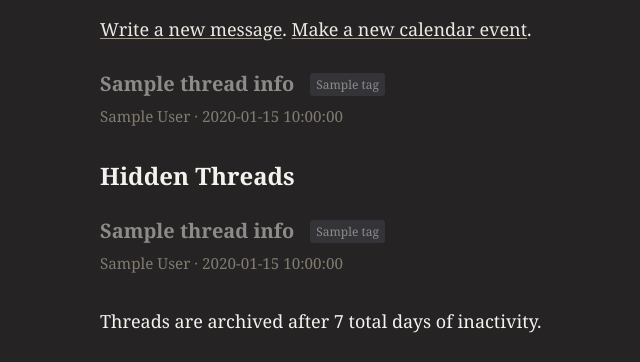
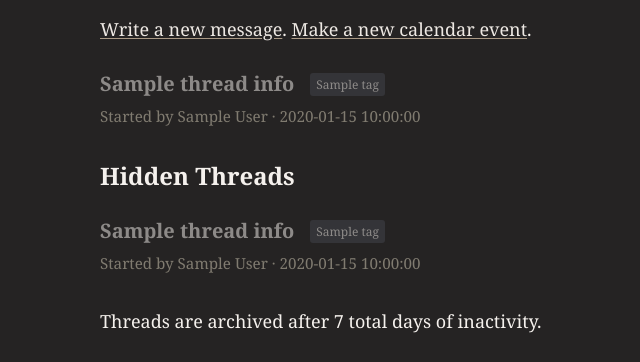
Before and after one commit to apiarian/village, a Flask app: template village_py/village/templates/threads.html in a window 1280 px wide. Shown: the part 404-766 px from the top of the page, without its empty margins (140-780 px from the left). Run offline with Flask 3, Linux system fonts and the light colour scheme; the template is opened without the code that fills it: most values are stand-ins (such as "Sample title", 1, 10 or a date in 2020); parts of the project's set-up code (start-up, migrations or seed data) failed here and were passed over; some libraries are stand-ins or nearby versions.

Commit message:
a bit of thread list clarity

```diff
--- a/village_py/village/templates/threads.html
+++ b/village_py/village/templates/threads.html
@@ -59,7 +59,7 @@
       {% endif %}
     </div>
     <div class="thread-meta-line">
-      <a href="/users/{{ thread_info.author.username }}" target="_blank">
+      Started by <a href="/users/{{ thread_info.author.username }}" target="_blank">
         {{ thread_info.author.display_name }}
       </a>
       &middot;
@@ -87,7 +87,7 @@
       {% endif %}
     </div>
     <div class="thread-meta-line">
-      <a href="/users/{{ thread_info.author.username }}" target="_blank">
+      Started by <a href="/users/{{ thread_info.author.username }}" target="_blank">
         {{ thread_info.author.display_name }}
       </a>
       &middot;
```
